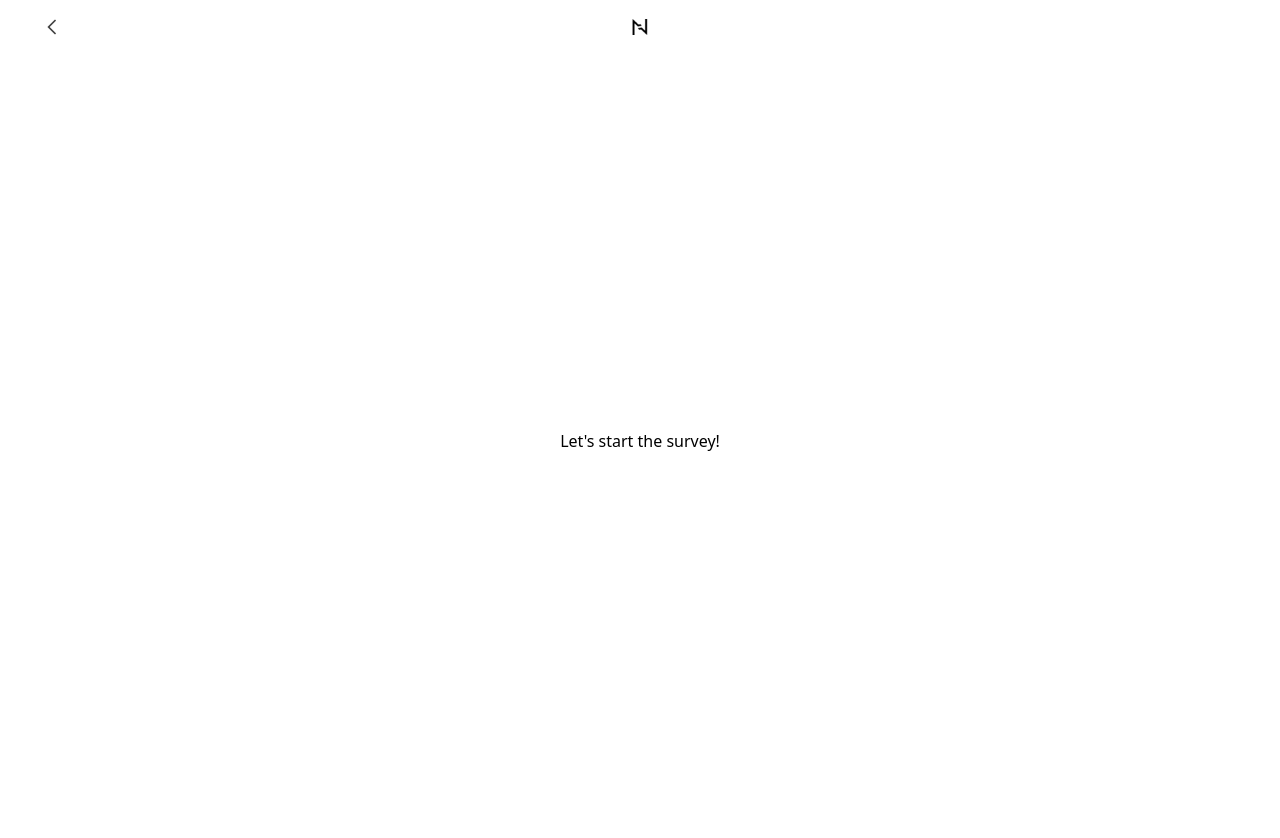
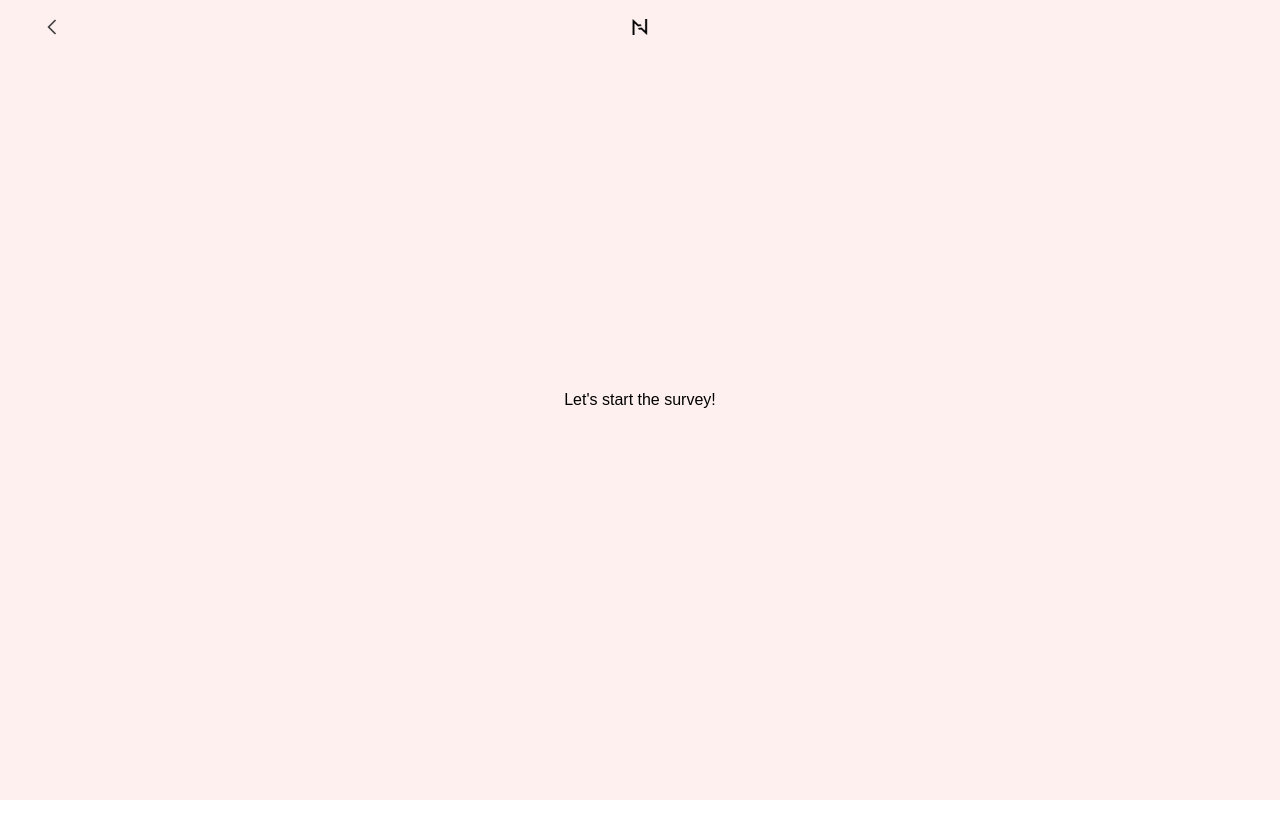
Before and after one commit to StasSytnykov/survey, a Next.js app: page / in a window 1280 px wide. Shown: the top 838 px of the page. After the commit the page ends 800 px from the top, so only its background shows below. Built offline with nearby package versions, Linux system fonts and the light colour scheme.

Commit message:
Update jsx structure and some styles Update survey json

```diff
--- a/app/page.tsx
+++ b/app/page.tsx
@@ -1,9 +1,5 @@
 import { HomeScreen } from "@/src/components/HomeScreen";
 
 export default function IndexPage() {
-  return (
-    <section>
-      <HomeScreen />
-    </section>
-  );
+  return <HomeScreen />;
 }
--- a/app/survey/[id]/page.tsx
+++ b/app/survey/[id]/page.tsx
@@ -25,9 +25,5 @@ export default async function Page({ params }: Params) {
   const { id } = await params;
   const questionData = getQuestion(id);
 
-  return (
-    <section>
-      <SurveyScreen questionData={questionData} />
-    </section>
-  );
+  return <SurveyScreen questionData={questionData} />;
 }
--- a/src/components/HomeScreen/index.tsx
+++ b/src/components/HomeScreen/index.tsx
@@ -3,5 +3,7 @@ import Link from "next/link";
 import survey from "../../config/survey.json";
 
 export const HomeScreen = () => (
-  <Link href={`/survey/${survey[0].id}`}>Let's start the survey!</Link>
+  <section>
+    <Link href={`/survey/${survey[0].id}`}>Let's start the survey!</Link>
+  </section>
 );
--- a/src/config/survey.json
+++ b/src/config/survey.json
@@ -173,7 +173,7 @@
     "questionType": "single",
     "options": [
       { "label": "Yes", "next": "q13" },
-      { "label": "No", "next": "q13" }
+      { "label": "No", "next": "q14" }
     ]
   },
   {
@@ -182,13 +182,18 @@
     "statement": "We analyze hundreds of data points to create your unique astrological blueprint. This is combined with AI to tailor-make your astrological insights, based on your answers. We’re going to change your relationship with astrology.",
     "screenType": "info",
     "questionType": "single",
-    "options": [
-      { "label": "Next", "next": "q13" },
-      { "label": "Next", "next": "q13" }
-    ]
+    "options": [{ "label": "Next", "next": "q15" }]
   },
   {
     "id": "q14",
+    "question": "So how does it work?",
+    "statement": "We analyze hundreds of data points to create your unique astrological blueprint. This is combined with AI to tailor-make your astrological insights, based on your answers. We’re going to change your relationship with astrology.",
+    "screenType": "info",
+    "questionType": "single",
+    "options": [{ "label": "Next", "next": "q13" }]
+  },
+  {
+    "id": "q15",
     "question": "What is most important to you?",
     "statement": "",
     "screenType": "singleChoice",
@@ -201,7 +206,7 @@
     ]
   },
   {
-    "id": "q15",
+    "id": "q16",
     "question": "Is emotional control tricky for you?",
     "statement": "",
     "screenType": "singleChoice",
--- a/src/styles/globals.css
+++ b/src/styles/globals.css
@@ -3,7 +3,7 @@ body {
   min-height: 100vh;
   padding: 0;
   margin: 0;
-  font-family: system-ui, sans-serif;
+  font-family: open-sans, sans-serif;
 }
 
 a {
--- a/src/styles/layout.module.css
+++ b/src/styles/layout.module.css
@@ -1,16 +1,18 @@
 .container {
   display: grid;
   grid-template-areas:
-    "nav"
     "header"
-    "main"
-    "footer";
-  grid-template-rows: auto auto 1fr 36px;
+    "main";
+  grid-template-rows: auto 1fr;
   align-items: center;
   min-height: 100vh;
+  background-color: #fff0f0;
 }
 
 .header {
+  z-index: 10;
+  position: absolute;
+  width: 100%;
   grid-area: header;
 }
 
@@ -25,18 +27,3 @@
   align-items: center;
   justify-content: center;
 }
-
-.footer {
-  grid-area: footer;
-  justify-self: center;
-}
-
-.nav {
-  grid-area: nav;
-  display: flex;
-  align-items: center;
-  justify-content: center;
-  gap: 8px;
-  padding: 8px;
-  font-size: calc(10px + 2vmin);
-}
```
Also changed, not shown: src/components/SurveyScreen/index.module.css (added, +20 -0 lines), src/components/SurveyScreen/index.tsx (+8 -3 lines).
